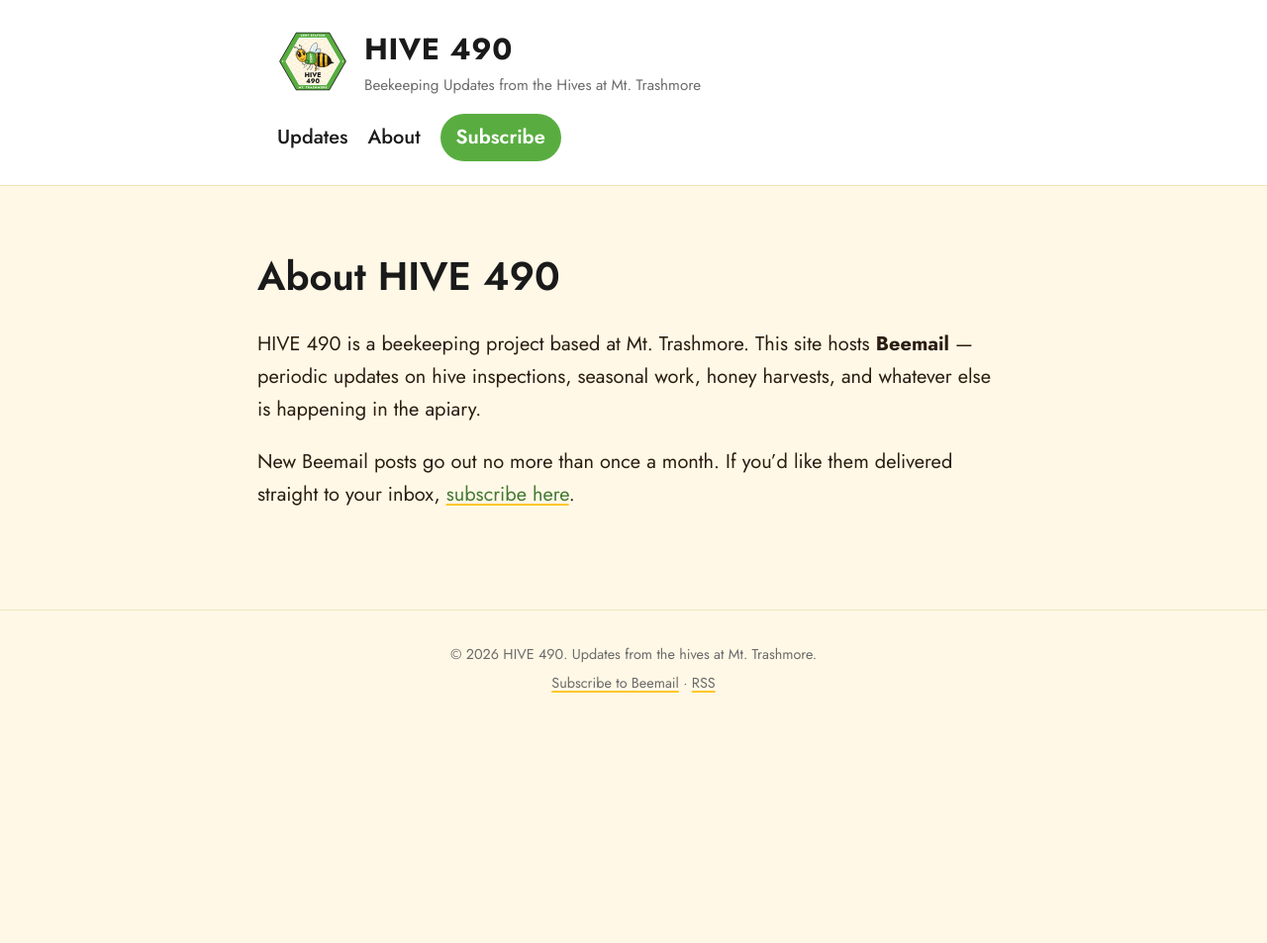
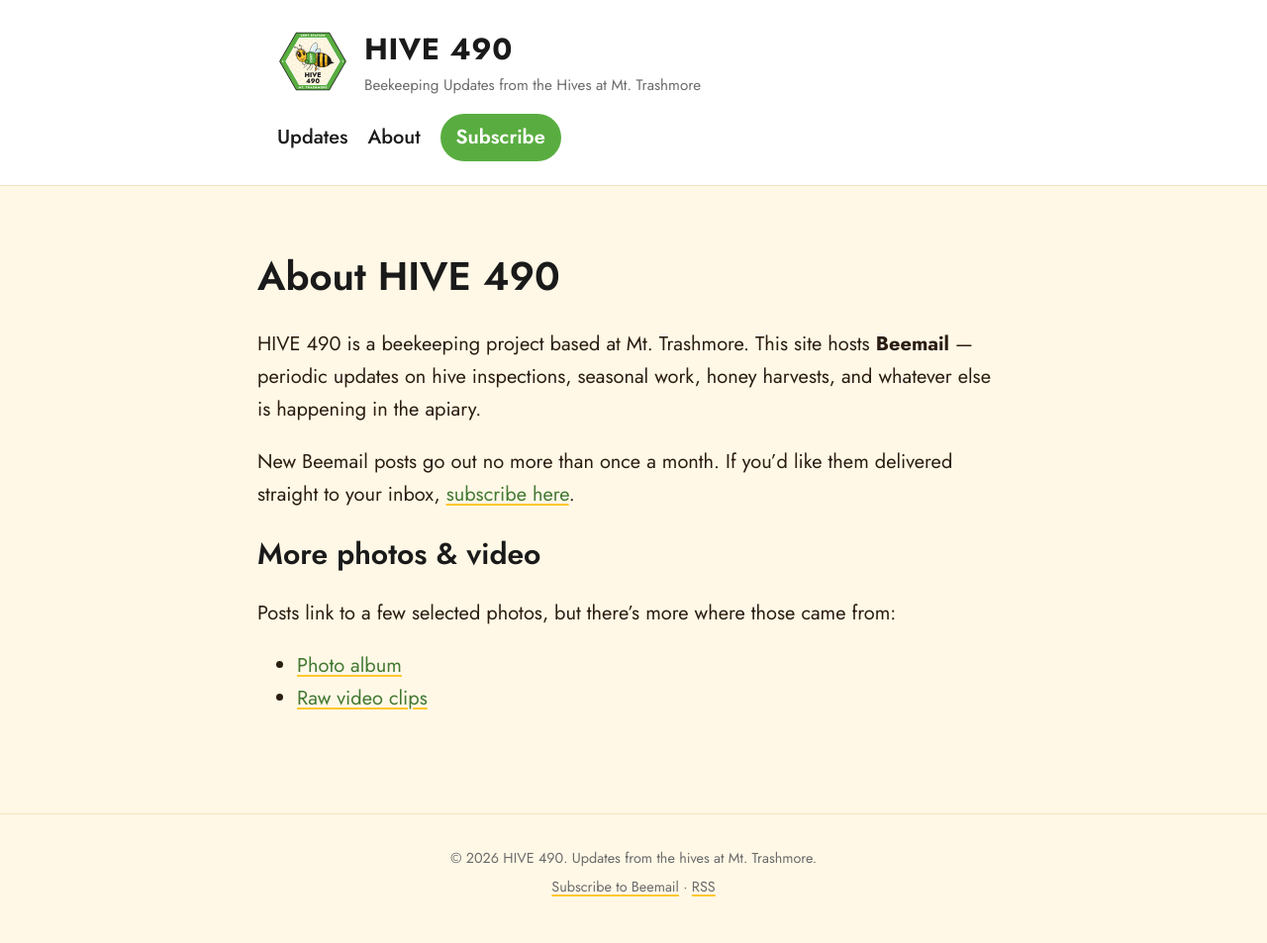
Before and after one commit to mlevin2/HIVE490, a Jekyll site: the page built from about.md, in a window 1280 px wide. Shown: the whole page at 99% size. Built offline with Jekyll 4.4.1, drawn with Linux system fonts in a browser that asks for light colours; before the commit the page ends 900 px from its top, so only the background shows below that.

Commit message:
Add media archive links to About, rename post backlink
Links to the full photo album and raw video clips folder on the
About page, for people who want more than the few photos curated
into each post. Also renamed the post-bottom "All Beemail updates"
link to "All updates" — Beemail is the newsletter's name, not the
site's.

Co-Authored-By: Claude Sonnet 5 <noreply@anthropic.com>

```diff
--- a/_layouts/post.html
+++ b/_layouts/post.html
@@ -18,5 +18,5 @@ layout: default
     <a class="btn" href="{{ site.mailchimp_signup_url }}" target="_blank" rel="noopener">Subscribe to Beemail</a>
   </div>
 
-  <p class="post__back"><a href="{{ '/' | relative_url }}">&larr; All Beemail updates</a></p>
+  <p class="post__back"><a href="{{ '/' | relative_url }}">&larr; All updates</a></p>
 </article>
--- a/about.md
+++ b/about.md
@@ -13,3 +13,11 @@ harvests, and whatever else is happening in the apiary.
 
 New Beemail posts go out no more than once a month. If you'd like them
 delivered straight to your inbox, [subscribe here]({{ site.mailchimp_signup_url }}){:target="_blank" rel="noopener"}.
+
+## More photos & video
+
+Posts link to a few selected photos, but there's more where those came
+from:
+
+- [Photo album](https://photos.app.goo.gl/UfNP78D331159bof6){:target="_blank" rel="noopener"}
+- [Raw video clips](https://drive.google.com/drive/folders/1i7EHl5AMdy1D12RpixAJoeYZKGQeAhGh?usp=share_link){:target="_blank" rel="noopener"}
```
